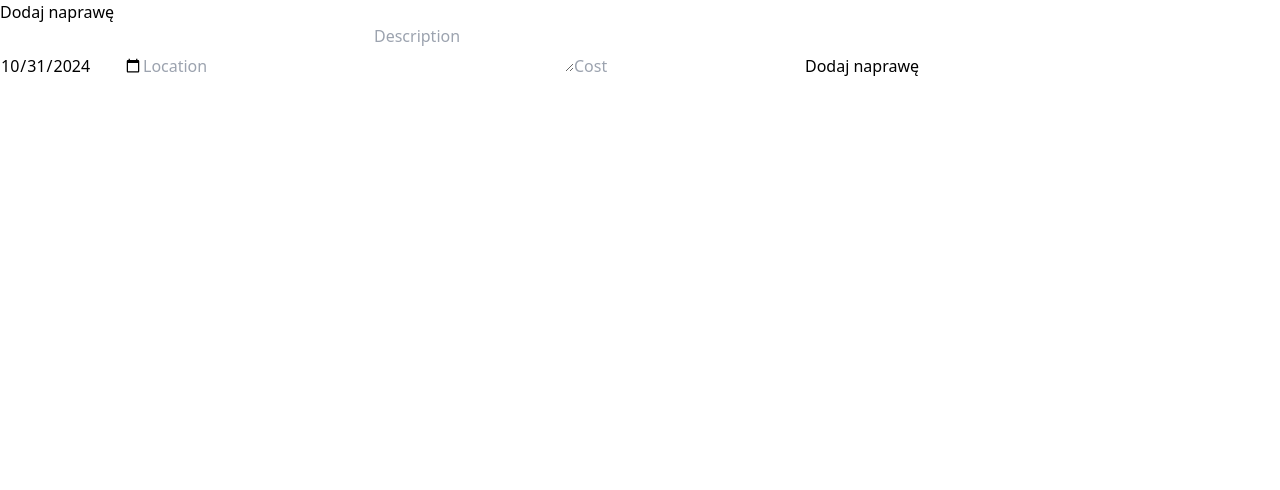
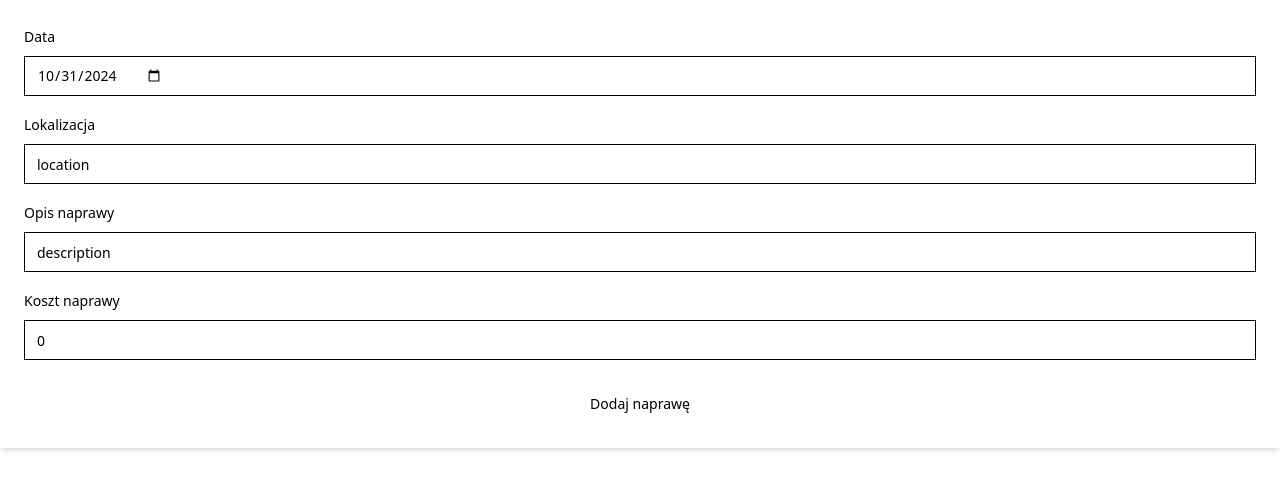
Before and after one commit to miksza0702/nextjs_shadcnui_service_website, a Next.js app: page /equipment/1/add-repair in a window 1280 px wide. Shown: the top 490 px of the page. Built offline with nearby package versions, Linux system fonts and the light colour scheme; no server answers.

Commit message:
Poprawienie formularza do dodania napraw

```diff
--- a/pages/equipment/[id]/add-repair.tsx
+++ b/pages/equipment/[id]/add-repair.tsx
@@ -1,48 +1,132 @@
 import { useState } from "react";
 import { useRouter } from "next/router";
 import { db } from "../../../firebase";
-import { collection, addDoc } from "firebase/firestore"
+import { collection, addDoc } from "firebase/firestore";
+import { Form, FormControl, FormDescription, FormField, FormItem, FormLabel, FormMessage } from "@/components/ui/form";
+import { zodResolver } from "@hookform/resolvers/zod";
+import { useForm } from "react-hook-form";
+import { z } from "zod";
+import { Button } from "@/components/ui/button";
+import { Input } from "@/components/ui/input";
+import { Label } from "@/components/ui/label";
 
-const getTodayDate = () => {
-    const today = new Date();
-    const year = today.getFullYear();
-    const month = String(today.getMonth() + 1).padStart(2, "0");
-    const day = String(today.getDate()).padStart(2, "0");
-    return `${year}-${month}-${day}`;
-}
 
 const AddRepair = () => {
     const router = useRouter();
     const { id } = router.query;
 
-    const [date, setDate] = useState(getTodayDate());
-    const [location, setLocation] = useState("");
-    const [description, setDescription] = useState("");
-    const [cost, setCost] = useState("");
+    const formSchema = z.object({
+        date: z.string().nonempty(
+            "Data jest wymagana"
+        ),
+        location: z.string().nonempty(
+            "Lokalizacja minimum 2 znaki"
+        ),
+        description: z.string().nonempty(
+            "Podaj opis awarii!"
+        ),
+        cost: z.string().nonempty("Koszt musi być liczbą dodatnią").transform((val) => Number(val)).refine((val) => !isNaN(val), {
+            message: "Koszt musi być liczbą",
+        }),
+    });
 
-    const handleAddRepair = async () => {
+    type RepairFormData = z.infer<typeof formSchema>;
+
+    async function addRepair(data: RepairFormData){
         await addDoc(collection(db, "repairs"),{
-            equipmentId: id,
-            date,
-            location,
-            description,
-            cost: parseFloat(cost),
+                equipmentId: id,
+                ...data,
         });
+    };
+
+    const form = useForm<RepairFormData>({
+        resolver: zodResolver(formSchema),
+        defaultValues: {
+            date: new Date().toISOString().split("T")[0],
+            location: "",
+            description: "",
+            cost: 0,
+        },
+    });
+
+    const handleSubmit = async (data: RepairFormData) => {
+        console.log("Form data", data);
+        data.cost = Number(data.cost);
+        await addRepair(data);
         router.push(`/equipment/${id}`);
     };
 
-
     return (
         <div>
-            <h1>Dodaj naprawę</h1>
-            <input type="date" value={date} onChange={(e) => setDate(e.target.value)} placeholder="Data" />
-            <input type="text" value={location} onChange={(e) => setLocation(e.target.value)} placeholder="Location" />
-            <textarea value={description} onChange={(e) => setDescription(e.target.value)} placeholder="Description" />
-            <input type="number" value={cost} onChange={(e) => setCost(e.target.value)} placeholder="Cost"/>
-            <button onClick={handleAddRepair}>Dodaj naprawę</button>
+            <Form {...form}>
+                <form onSubmit={form.handleSubmit(handleSubmit)} className="space-y-4 p-6 bg-white shadow-md rounded-md">
+                    <FormField
+                        control={form.control}
+                        name="date"
+                        render={({ field }) => (
+                            <FormItem>
+                                <FormLabel>Data</FormLabel>
+                                <FormControl>
+                                    <Input placeholder="date" type="date" {...field}/>
+                                </FormControl>
+                                <FormDescription></FormDescription>
+                                <FormMessage />
+                            </FormItem>
+                        )}
+                    />
+
+                    <FormField
+                        control={form.control}
+                        name="location"
+                        render={({ field }) => (
+                            <FormItem>
+                                <FormLabel>Lokalizacja</FormLabel>
+                                <FormControl>
+                                    <Input placeholder="location" type="text" {...field}/>
+                                </FormControl>
+                                <FormDescription></FormDescription>
+                                <FormMessage />
+                            </FormItem>
+                        )}
+                    />
+
+                    <FormField
+                        control={form.control}
+                        name="description"
+                        render={({ field }) => (
+                            <FormItem>
+                                <FormLabel>Opis naprawy</FormLabel>
+                                <FormControl>
+                                    <Input placeholder="description" type="text" {...field} />
+                                </FormControl>
+                                <FormDescription></FormDescription>
+                                <FormMessage />
+                            </FormItem>
+                        )}
+                    />
+
+                    <FormField
+                        control={form.control}
+                        name="cost"
+                        render={({ field }) => (
+                            <FormItem>
+                                <FormLabel>Koszt naprawy</FormLabel>
+                                <FormControl>
+                                    <Input placeholder="cost" type="number" {...field} />
+                                </FormControl>
+                                <FormDescription></FormDescription>
+                                <FormMessage />
+                            </FormItem>
+                        )}
+                    />
+
+                    <Button type="submit" variant="secondary" className="w-full">
+                        Dodaj naprawę
+                    </Button>
+                </form>
+            </Form>
         </div>
     );
 };
 
-
 export default AddRepair;
--- a/pages/equipment/add.tsx
+++ b/pages/equipment/add.tsx
@@ -11,30 +11,7 @@ import { Button } from "@/components/ui/button";
 
 
 const AddEquipment = () => {
-    const [name, setName] = useState("");
-    const [business, setBusiness] = useState("");
-    const [type, setType] = useState("");
-    const [serialNumber, setSerialNumber] = useState("");
-    const [location, setLocation] = useState("");
     const router = useRouter();
-
-
-    // const handleAdd = async () => {
-    //     try {
-    //         await addDoc(collection(db, "equipment"), {
-    //             name,
-    //             business,
-    //             type,
-    //             serialNumber,
-    //             location,
-    //         });
-    //         alert("Equipment added!");
-    //         router.push('/equipment');
-    //     } catch (error) {
-    //         console.error("Error adding equipment", error);
-    //     }
-    // };
-
 
     async function addEquipment(data: EquipmentFormData) {
         const equipmentRef = collection(db, "equipment");
@@ -80,38 +57,6 @@ const AddEquipment = () => {
 
     return (
         <div>
-            {/* <input
-                type="text"
-                placeholder="Name of device"
-                value={name}
-                onChange={(e) => setName(e.target.value)}
-            />
-            <input
-                type="text"
-                placeholder="Business"
-                value={business}
-                onChange={(e) => setBusiness(e.target.value)}
-            />
-            <input
-                type="text"
-                placeholder="Type"
-                value={type}
-                onChange={(e) => setType(e.target.value)}
-            />
-            <input
-                type="text"
-                placeholder="Serial Number"
-                value={serialNumber}
-                onChange={(e) => setSerialNumber(e.target.value)}
-            />
-            <input
-                type="text"
-                placeholder="Location"
-                value={location}
-                onChange={(e) => setLocation(e.target.value)}
-            />
-            <button onClick={handleAdd}>Add Equipment</button> */}
-
             <Form {...form}>
                 <form onSubmit={form.handleSubmit(handleSubmit)} className="space-y-4 p-6 bg-white shadow-md rounded-md">
                     <FormField
```
Also changed, not shown: components/ui/form.tsx (line endings or trailing spaces).
